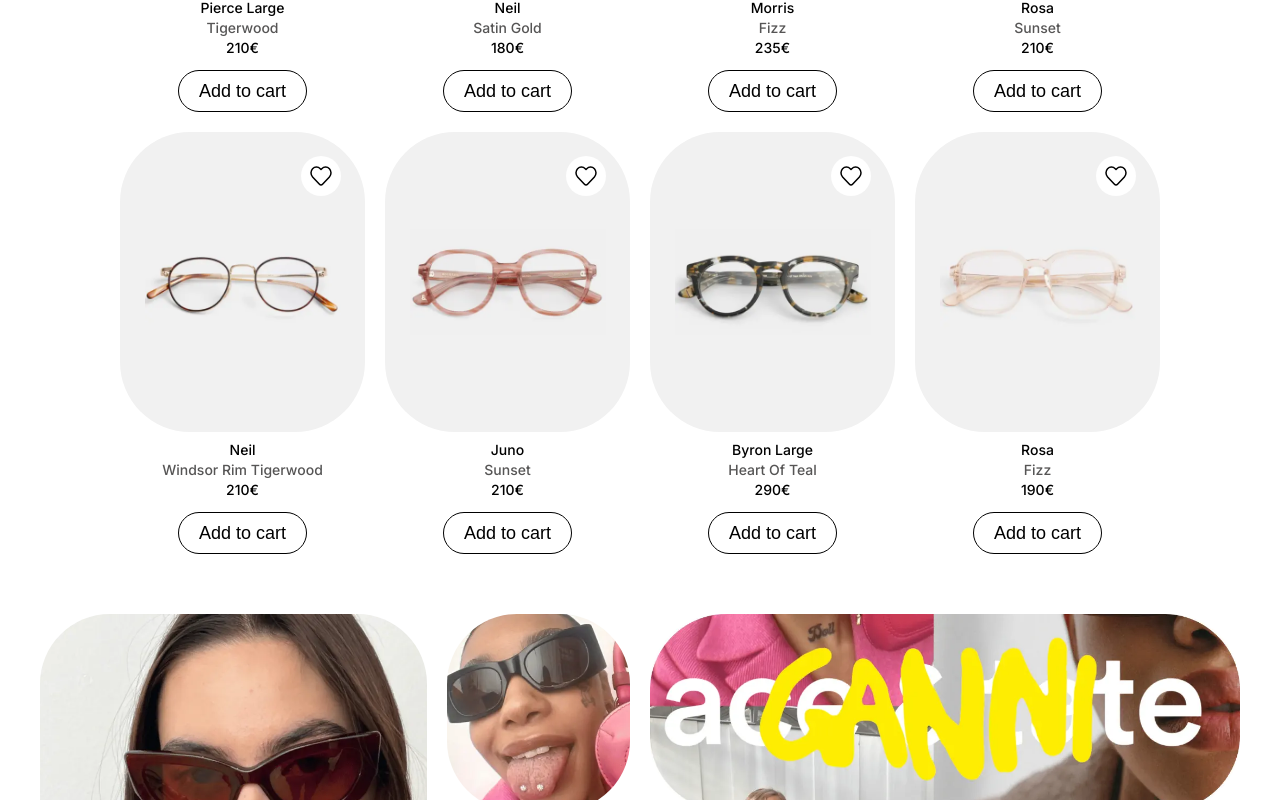
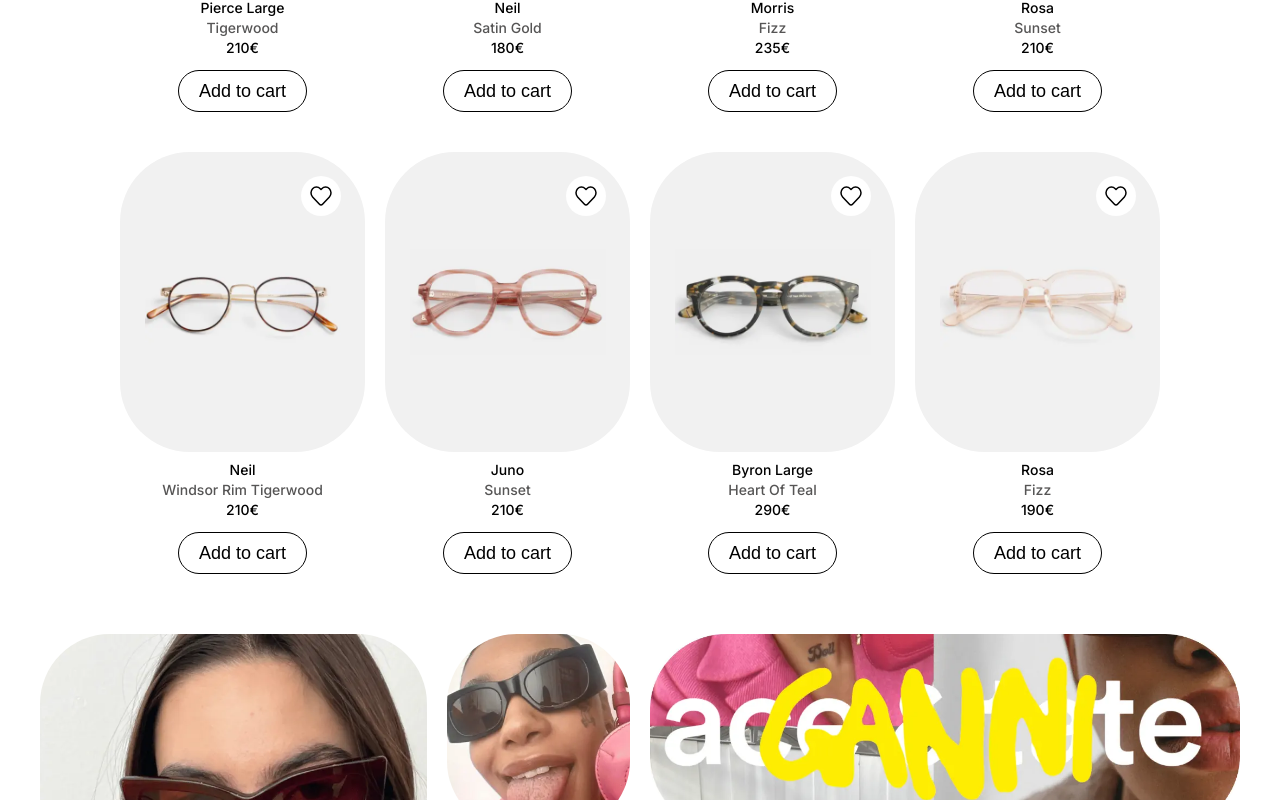
Before and after one commit to kbekher/ace-and-tate, a React (Create React App) app: page / in a window 1280 px wide. Shown: the part 1260-2060 px from the top of the page. Built offline with nearby package versions, Linux system fonts and the light colour scheme.

Commit message:
fix spacing between prod cards

```diff
--- a/src/App.scss
+++ b/src/App.scss
@@ -35,3 +35,7 @@ img {
   user-drag: none;
   -webkit-user-drag: none;
 }
+
+button {
+  color: #000000;
+}
--- a/src/components/Goods/Goods.scss
+++ b/src/components/Goods/Goods.scss
@@ -38,6 +38,10 @@
   }
 
   &__card {
+    display: flex;
+    flex-direction: column;
+    justify-content: space-between;
+
     overflow: hidden;
     grid-column: span 3;
 
@@ -106,6 +110,7 @@
     font-size: 14px;
     font-weight: 500;
     line-height: 16px;
+    text-align: center;
   }
 
   &__color {
--- a/src/styles/_mixins.scss
+++ b/src/styles/_mixins.scss
@@ -13,14 +13,14 @@
 @mixin grid {
   display: grid;
   column-gap: 20px;
-  row-gap: 20px;
+  row-gap: 40px;
   grid-template-columns: repeat(12, 1fr);
 
 
   @include onTablet {
     grid-template-columns: repeat(6, 1fr);
     column-gap: 14px;
-    row-gap: 14px;
+    row-gap: 24px;
   }
 
   @include onMobile() {
--- a/src/styles/_reset.scss
+++ b/src/styles/_reset.scss
@@ -20,6 +20,7 @@ button {
   padding: 0;
   border: none;
   background-color: transparent;
+  color: inherit;
 }
 
 a {
```
